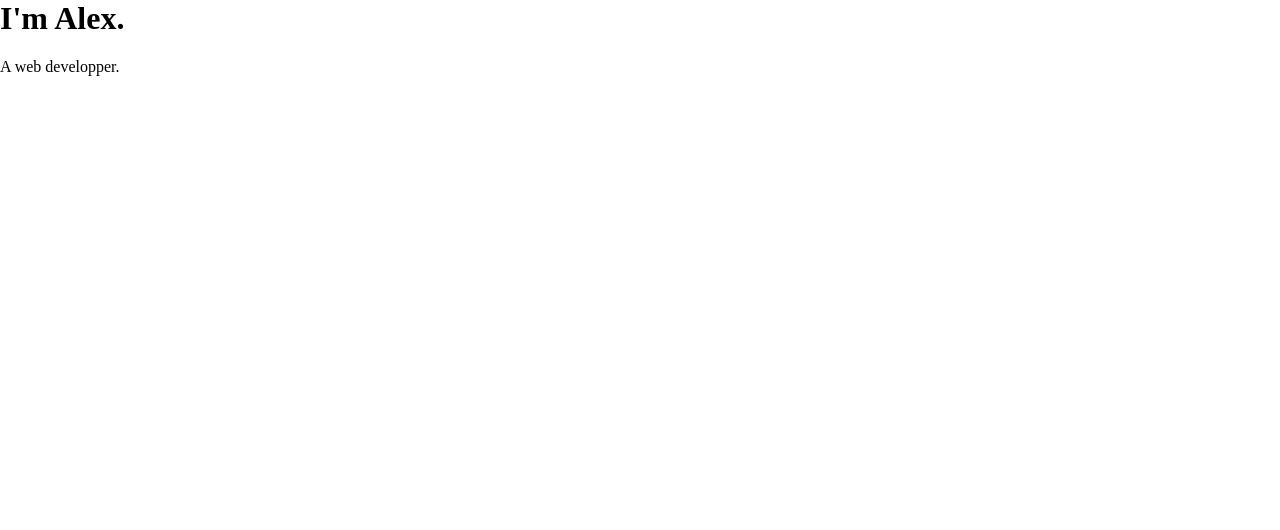
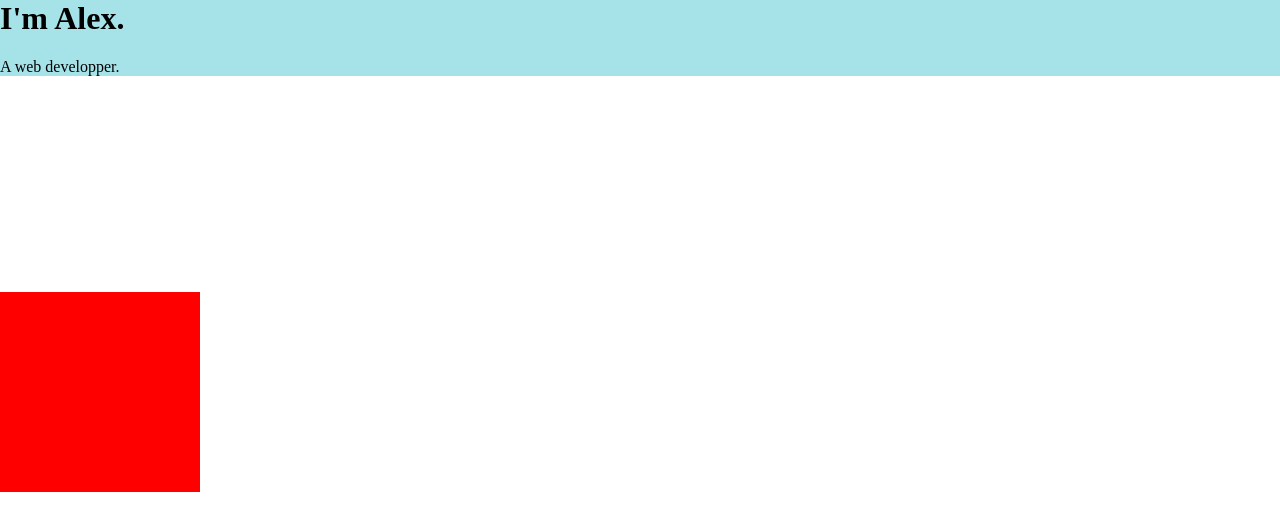
Before and after one commit to alexandretoullec/Personal-website, a plain HTML site: page index.html in a window 1280 px wide. Drawn offline with Linux system fonts and the light colour scheme.

Commit message:
Update index.html

```diff
--- a/index.html
+++ b/index.html
@@ -7,10 +7,15 @@
     <link rel="icon" href="favicon.ico">
   </head>
   <body>
-    <div class="">
+    <div class="top-container">
       <h1>I'm Alex.</h1>
       <p>A web developper.</p>
     </div>
+<div class="middle-container">
 
+</div>
+<div class="bottom-container">
+
+</div>
   </body>
 </html>
```
